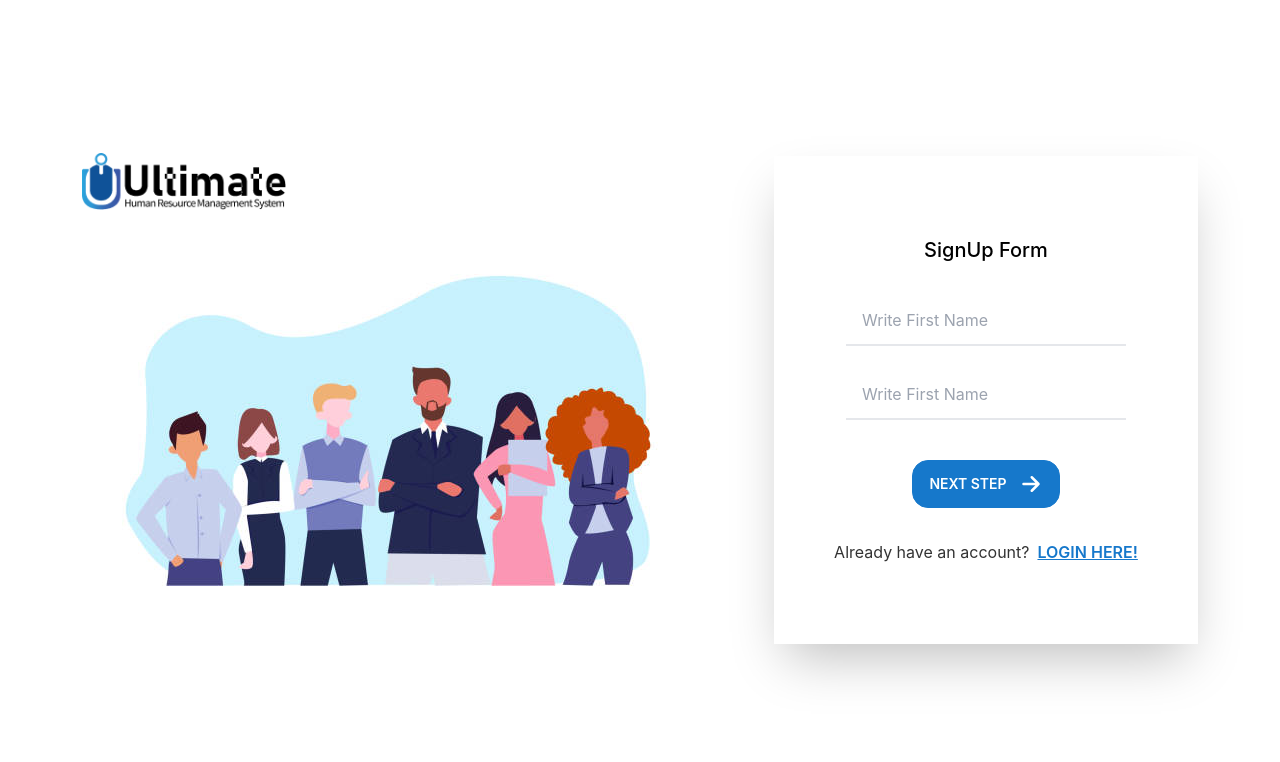
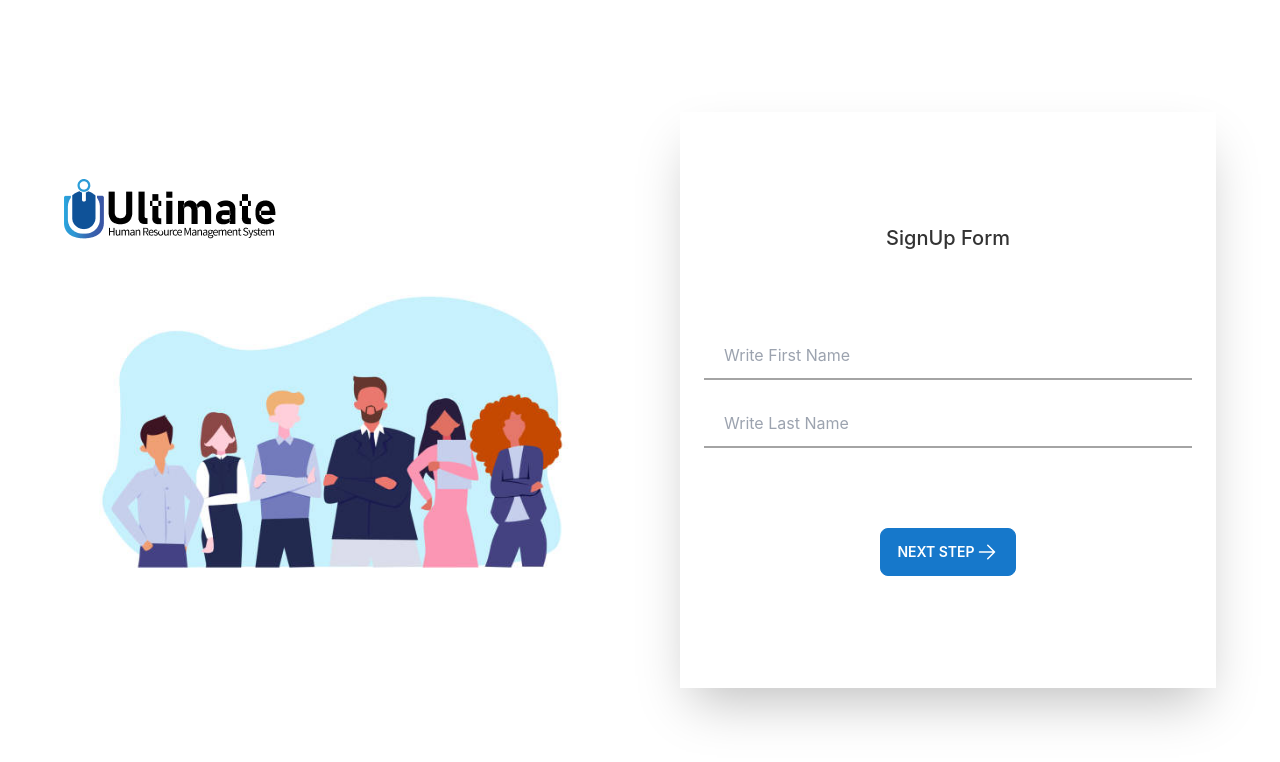
Before and after one commit to ismailjosim/login-signup-task, a React (Create React App) app: page / in a window 1280 px wide. Shown: the top 762 px of the page. Built offline with nearby package versions, Linux system fonts and the light colour scheme.

Commit message:
create form and set pages

```diff
--- a/src/Components/Form.jsx
+++ b/src/Components/Form.jsx
@@ -1,43 +1,57 @@
-import React, { useContext } from 'react';
+import React, { useContext, useState } from 'react';
 import { FormContext } from '../contexts/FormProvider';
-import FormLeftContent from './FormLeftContent';
+import FormPageOne from './FormPageOne';
+import FormPageTwo from './FormPageTwo';
+import FormPageThree from './FormPageThree';
 
-
+// import FormPageOne from './FormPageOne';
 
 const Form = () => {
     const { personName } = useContext(FormContext);
-    console.log(personName);
+    const [page, setPage] = useState(1);
+    console.log(page);
+
 
     return (
-        <div className="h-screen w-11/12 mx-auto flex items-center justify-center">
-            <div className="flex lg:flex-row flex-col lg:gap-20 gap-10 justify-between items-center">
-                <FormLeftContent />
-                <div className="shadow-2xl bg-base-100 flex flex-col justify-center items-center py-20">
-                    <h3 className='text-xl font-medium text-black'>SignUp Form</h3>
-                    <div className='flex flex-col justify-between items-center mx-10'>
-                        <div className="card-body">
-                            <div className="form-control border-b-2 mb-4">
-                                <input type="text" placeholder="Write First Name" className="input border-none outline-none hover:border-none hover:outline-none" />
-                            </div>
-                            <div className="form-control border-b-2">
-                                <input type="text" placeholder="Write First Name" className="input border-none outline-none hover:border-none hover:outline-none" />
-                            </div>
-                            <div className="mx-auto mt-5">
-                                <a href='./FormPageTwo' className="btn btn-primary text-white flex gap-3 rounded-2xl mt-3">
-                                    <span>Next Step</span>
-                                    <svg xmlns="http://www.w3.org/2000/svg" fill="none" viewBox="0 0 24 24" strokeWidth={2.5} stroke="currentColor" className="w-6 h-6">
-                                        <path strokeLinecap="round" strokeLinejoin="round" d="M4.5 12h15m0 0l-6.75-6.75M19.5 12l-6.75 6.75" />
-                                    </svg>
-                                </a>
-                            </div>
-                        </div>
-                    </div>
-                    <div className='flex gap-2'>
-                        <span>Already have an account?</span>
-                        <a className='text-primary font-semibold underline' href="/login">LOGIN HERE!</a>
+        <div className='h-screen grid items-center'>
+            <div className="grid max-w-6xl grid-cols-1 mx-auto md:grid-cols-2 lg:gap-20 items-center">
+                <div>
+                    <img src="logo.png" alt="" />
+                    <img src="formImg.png" alt="" />
+                </div>
+                <div className="flex flex-col lg:gap-20 gap-10 p-6 lg:py-28 md:py-0 md:px-6 shadow-2xl">
+                    <h1 className="text-xl font-medium text-center">SignUp Form</h1>
+                    {
+                        page === 1 ? <FormPageOne /> : page === 2 ? <FormPageTwo /> : <FormPageThree />
+                    }
+                    <div className='flex justify-center gap-10'>
+
+                        {
+                            page > 1 &&
+                            <>
+                                <button type="button" className="btn btn-link" onClick={() => {
+                                    const prevPage = page - 1;
+                                    setPage(prevPage)
+                                }}><span>back</span></button>
+                            </>
+
+                        }
+
+                        {page === 3 && <button type="button" className="btn btn-primary px-10 text-white"> Sign Up</button>}
+
+                        {
+                            page < 3 &&
+                            <button type="button" className="btn btn-primary text-white" onClick={() => {
+                                const nextPage = page + 1;
+                                setPage(nextPage)
+                            }} ><span>Next Step</span>
+                                <svg xmlns="http://www.w3.org/2000/svg" fill="none" viewBox="0 0 24 24" strokeWidth={1.5} stroke="currentColor" className="w-6 h-6"><path strokeLinecap="round" strokeLinejoin="round" d="M4.5 12h15m0 0l-6.75-6.75M19.5 12l-6.75 6.75" />
+                                </svg>
+                            </button>
+                        }
+
                     </div>
                 </div>
-
             </div>
         </div>
     );
--- a/src/Components/FormLeftContent.jsx
+++ /dev/null
@@ -1,16 +0,0 @@
-import React from 'react';
-
-const FormLeftContent = () => {
-    return (
-        <div>
-            <div className='w-1/3'>
-                <img src="logo.png" alt="" />
-            </div>
-            <div className='lg:w-full w-11/12 mx-auto'>
-                <img className='w-full' src="formImg.png" alt="" />
-            </div>
-        </div>
-    );
-};
-
-export default FormLeftContent;
--- a/src/Components/FormPage.jsx
+++ /dev/null
@@ -1,39 +0,0 @@
-import React from 'react';
-import FormLeftContent from './FormLeftContent';
-
-const FormPage = () => {
-    return (
-        <div className="h-screen w-11/12 mx-auto flex items-center justify-center">
-            <div className="flex lg:flex-row flex-col lg:gap-20 gap-10 justify-between items-center">
-                <FormLeftContent />
-                <div className="shadow-2xl bg-base-100 flex flex-col justify-center items-center py-20">
-                    <h3 className='text-xl font-medium text-black'>SignUp Form</h3>
-                    <div className='flex flex-col justify-between items-center mx-10'>
-                        <div className="card-body">
-                            <div className="form-control border-b-2 mb-4">
-                                <input type="text" placeholder="Write First Name" className="input border-none outline-none hover:border-none hover:outline-none" />
-                            </div>
-                            <div className="form-control border-b-2">
-                                <input type="text" placeholder="Write First Name" className="input border-none outline-none hover:border-none hover:outline-none" />
-                            </div>
-                            <div className="mx-auto mt-5">
-                                <a href='/home' className="btn btn-primary text-white flex gap-3 rounded-2xl mt-3">
-                                    <span>Next Step</span>
-                                    <svg xmlns="http://www.w3.org/2000/svg" fill="none" viewBox="0 0 24 24" strokeWidth={2.5} stroke="currentColor" className="w-6 h-6">
-                                        <path strokeLinecap="round" strokeLinejoin="round" d="M4.5 12h15m0 0l-6.75-6.75M19.5 12l-6.75 6.75" />
-                                    </svg>
-                                </a>
-                            </div>
-                        </div>
-                    </div>
-                    <div className='flex gap-2'>
-                        <span>Already have an account?</span>
-                        <a className='text-primary font-semibold underline' href="/login">LOGIN HERE!</a>
-                    </div>
-                </div>
-            </div>
-        </div>
-    );
-};
-
-export default FormPage;
--- /dev/null
+++ b/src/Components/FormPageOne.jsx
@@ -0,0 +1,16 @@
+import React from 'react';
+
+const FormPageOne = () => {
+    return (
+        <form className='flex flex-col gap-5'>
+            <div className="block">
+                <input type="text" placeholder="Write First Name" className="w-full py-2 px-5 input input-info border-b-2 border-0 rounded-none hover:outline-0 focus:outline-0" />
+            </div>
+            <div className="block">
+                <input type="text" placeholder="Write Last Name" className="w-full py-2 px-5 input input-info border-b-2 border-0 rounded-none hover:outline-0 focus:outline-0" />
+            </div>
+        </form>
+    );
+};
+
+export default FormPageOne;
--- /dev/null
+++ b/src/Components/FormPageThree.jsx
@@ -0,0 +1,18 @@
+import React from 'react';
+
+
+const FormPageThree = () => {
+    return (
+        <form className='flex flex-col gap-5'>
+            <div className="block">
+                <input type="text" placeholder="Write Password" className="w-full py-2 px-5 input input-info border-b-2 border-0 rounded-none hover:outline-0 focus:outline-0" />
+            </div>
+            <div className="block">
+
+            </div>
+
+        </form>
+    );
+};
+
+export default FormPageThree;
--- a/src/Components/FormPageTwo.jsx
+++ b/src/Components/FormPageTwo.jsx
@@ -1,10 +1,16 @@
 import React from 'react';
+
 
 const FormPageTwo = () => {
     return (
-        <div>
-            page two
-        </div>
+        <form className='flex flex-col gap-5'>
+            <div className="block">
+                <input type="text" placeholder="xxxxxxxxxx" className="w-full py-2 px-5 input input-info border-b-2 border-0 rounded-none hover:outline-0 focus:outline-0" />
+            </div>
+            <div className="block">
+                <input type="text" placeholder="Write Email Address" className="w-full py-2 px-5 input input-info border-b-2 border-0 rounded-none hover:outline-0 focus:outline-0" />
+            </div>
+        </form>
     );
 };
 
--- a/tailwind.config.js
+++ b/tailwind.config.js
@@ -18,7 +18,7 @@ module.exports = {
 
           "base-100": "#FFFFFF",
 
-          "info": "#4B8EEC",
+          "info": "#A4A4A4",
 
           "success": "#17968B",
 
```
